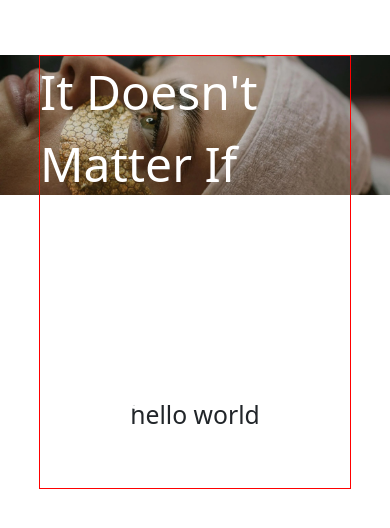
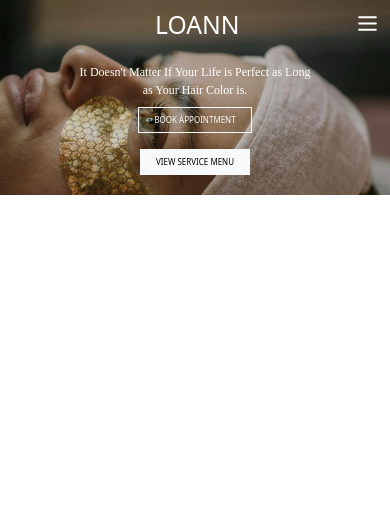
Before and after one commit to nurselaine/salon-front-end, a React (Create React App) app: page / in a window 390 px wide. Shown: the top 528 px of the page. Built offline with nearby package versions, Linux system fonts and the light colour scheme.

Commit message:
added responsive home splash

```diff
--- a/src/App.js
+++ b/src/App.js
@@ -6,7 +6,6 @@ function App() {
   return (
     <div className="App">
       <Home />
-      <h2>hello world</h2>
     </div>
   );
 }
--- a/src/component/Home.css
+++ b/src/component/Home.css
@@ -9,7 +9,7 @@
   position: relative;
 }
 
-.hero{
+.hero {
   background-image: url(../../public/imgs/home-hero.jpg);
   background-size: cover;
   background-clip: content-box;
@@ -24,30 +24,84 @@
 }
 
 .hero-title-container {
-  border: red 1px solid;
-  width: 80%;
+  /* border: red 1px solid; */
+  width: 60%;
   margin: auto;
 }
 
 .hero-title {
   color: white;
   font-size: 3rem;
+  font-weight: 500;
+  font-family: ui-serif;
+  margin-top: 80px;
+  text-align: center;
 }
 
-.btn-container{
+.hero-btn-container {
+  text-align: center;
+  margin-top: 60px;
+}
+
+#book-btn {
+  margin: 1rem 1.5rem;
+  border-radius: 0;
+  padding-left: 30px;
+  padding-right: 30px;
+}
+
+#book-btn:hover {
+  background-color: white;
+  color: black;
+}
+
+#book-btn2 {
+  margin: 1rem 1.5rem;
+  border-radius: 0;
+  padding-left: 30px;
+  padding-right: 30px;
+}
+
+#book-btn2:hover {
   background-color: transparent;
-  flex-direction: end;
-  padding-right: 50px;
-  margin-top: auto;
-  margin-bottom: auto;
+  color: white;
+}
+
+/* Tablet view */
+@media (max-width: 768px) {
+  .hero-title {
+    font-size: 1.5rem;
+  }
 }
 
 @media (max-width: 649px) {
   .hero-title-container {
     color: white;
-    font-size: 1.5rem;
-    border: red 1px solid;
-    width: 80%;
-    margin: auto;
+    /* border: red 1px solid; */
+    width: 60%;
+    margin-top: 0;
+  }
+
+  div.hero-title {
+    font-size: 0.75rem;
+    margin-top: 0px;
+  }
+
+  .hero-btn-container {
+    margin: 0;
+  }
+
+  #book-btn {
+    font-size: 0.5rem;
+    padding-left: 15px;
+    padding-right: 15px;
+    margin: 0.5rem;
+  }
+
+  #book-btn2 {
+    font-size: 0.5rem;
+    padding-left: 15px;
+    padding-right: 15px;
+    margin: 0.5rem;
   }
 }
--- a/src/component/Home.js
+++ b/src/component/Home.js
@@ -1,6 +1,7 @@
 import React from 'react';
 import Navbar from './Navbar';
 import './Home.css';
+import Button from 'react-bootstrap/Button';
 
 const Home = () => {
   return (
@@ -10,9 +11,10 @@ const Home = () => {
           <div><Navbar className='nav-bar' /></div>
           <div className='hero-title-container'>
             <div className='hero-title'>It Doesn't Matter If Your Life is Perfect as Long as Your Hair Color is.</div>
-            <div className='btn-container'>
-            Book Appointment
-          </div>
+            <div className='hero-btn-container'>
+              <Button id='book-btn' variant="outline-light">BOOK APPOINTMENT</Button>
+              <Button id='book-btn2' variant="light">VIEW SERVICE MENU</Button>
+            </div>
           </div>
         </div>
       </div>
--- a/src/component/Navbar.js
+++ b/src/component/Navbar.js
@@ -30,9 +30,9 @@ const Navbar = () => {
 
           <div className='menu-icon' onClick={handleClick}>
             {click ? (
-              <HiOutlineX className="menu-icon" />
+              <HiOutlineX className='nav-icon'/>
             ) : (
-              <HiOutlineMenu className="menu-icon" />
+              <HiOutlineMenu className='nav-icon' />
             )}
           </div>
         </div>
--- a/src/component/navbar.css
+++ b/src/component/navbar.css
@@ -12,12 +12,6 @@
       background-color: white;
       color: black;
     } */
-
-  #hover:hover{
-    background-color: white;
-    color: black !important;
-    /* how to make all text in hover div black  */
-  }
 
   .top-nav {
     display: flex;
@@ -35,6 +29,7 @@
     justify-content: start;
     margin-top: auto;
     margin-bottom: auto;
+    margin-top: 10px;
     /* border: 1px red solid; */
   }
     .social-icon{
@@ -49,18 +44,22 @@
     text-decoration: none;
     text-align: center;
   }
+    h2.logo{
+      margin-top: 10px;
+    }
 
 
   .btn-container{
-    background-color: transparent;
-    flex-direction: end;
+    /* background-color: transparent; */
+    /* flex-direction: end; */
     padding-right: 50px;
-    margin-top: auto;
+    margin-top: 30px;
     margin-bottom: auto;
   }
 
   .nav-container {
     width: 100%;
+    margin-top: 20px;
     display: flex;
     align-items: center;
     justify-content: space-evenly;
@@ -106,10 +105,19 @@
     color: white;
   }
 
+  .menu-icon{
+    display: none;
+  }
+
 
   .option :hover {
     color: white;
   }
+
+/* Tablet view */
+@media (max-width: 768px){
+
+}
 
 /* mobile view */
 @media (max-width: 649px) {
@@ -123,6 +131,9 @@
     background-color: white;
     color: black;
   }
+    .top-nav{
+      border-bottom: none;
+    }
 
   .social-container{
     display: none;
@@ -132,9 +143,15 @@
     display: none;
   }
 
-  .logo {
+  h2.logo {
     width: 45px;
     height: 45px;
+    padding:0;
+  }
+
+  .nav-container{
+    border-bottom: none;
+    margin-top: inherit;
   }
 
   .nav-options {
@@ -162,9 +179,14 @@
   }
 
   .menu-icon {
-    width: 45px;
-    height: 45px;
+    display: block;
+    margin-right: 10px;
+    margin-top: 10px;
   }
+    .nav-icon{
+      width: 25px;
+      height: 25px;
+    }
 
   .option {
     display: flex;
```
